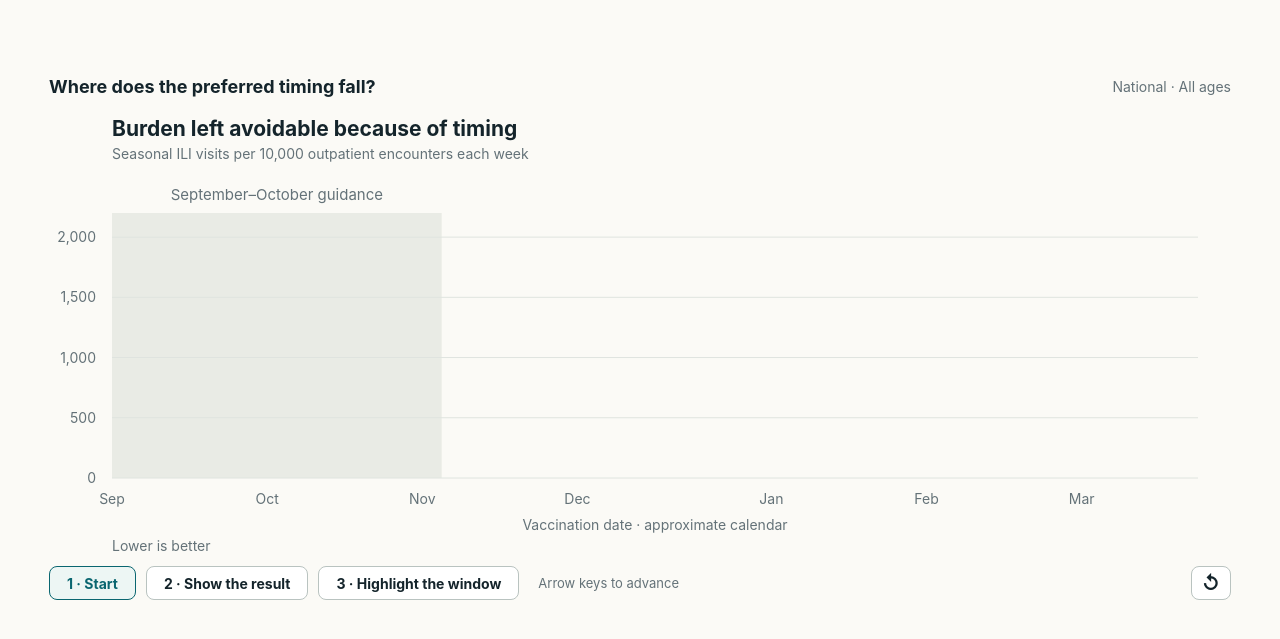
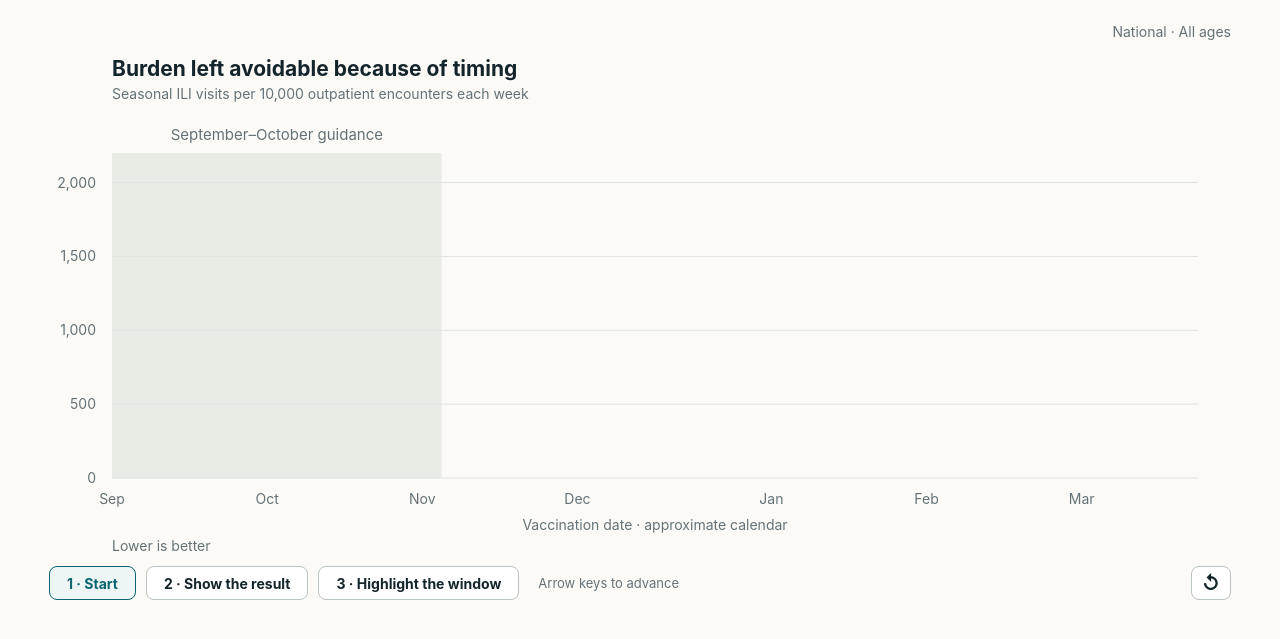
Before and after one commit to ausmeyer/ut-grand-rounds-visuals, a website: page docs/slide-26.html in a window 1280 px wide. Shown: the part 135-774 px from the top of the page. Drawn offline with Linux system fonts and the light colour scheme.

Commit message:
Enlarge slide 26 plot and remove opening prompt

```diff
--- a/docs/slide-26.html
+++ b/docs/slide-26.html
@@ -12,11 +12,11 @@
     body { background:var(--paper); color:var(--ink); font-family:Inter,ui-sans-serif,system-ui,-apple-system,"Segoe UI",sans-serif; }
     .slide { position:absolute; width:1280px; height:720px; left:50%; top:50%; transform:translate(-50%,-50%) scale(var(--scale,1)); transform-origin:center; }
     h1 { position:absolute; left:50px; top:48px; width:1180px; margin:0; font-family:Montserrat,Inter,ui-sans-serif,system-ui,sans-serif; font-size:36px; line-height:1.22; font-weight:550; letter-spacing:-.8px; }
-    .visual { position:absolute; left:20px; top:163px; width:1240px; height:537px; }
-    .topbar { height:36px; padding:0 29px; display:flex; align-items:center; justify-content:space-between; }
+    .visual { position:absolute; left:20px; top:113px; width:1240px; height:587px; }
+    .topbar { height:26px; padding:0 29px; display:flex; align-items:center; justify-content:space-between; }
     #step-copy { font-size:18px; font-weight:650; }
     .scope { font-size:14px; color:var(--muted); }
-    svg { display:block; width:1208px; height:440px; margin:9px 16px 0; overflow:visible; }
+    svg { display:block; width:1208px; height:500px; margin:9px 16px 0; overflow:visible; }
     svg text { fill:var(--ink); font-family:inherit; }
     .axis { font-size:14px; fill:var(--muted); }
     .grid { stroke:#dfe4df; stroke-width:1; }
@@ -36,15 +36,15 @@
     <h1>The primary model favors weeks 47–48</h1>
     <section class="visual" aria-label="National vaccination timing result">
       <header class="topbar"><span id="step-copy"></span><span class="scope">National · All ages</span></header>
-      <svg viewBox="0 0 1208 440" role="img" aria-labelledby="chart-title chart-desc">
+      <svg viewBox="0 0 1208 500" role="img" aria-labelledby="chart-title chart-desc">
         <title id="chart-title">Mean burden left avoidable because of vaccination timing</title>
         <desc id="chart-desc"></desc>
-        <defs><clipPath id="curve-clip"><rect id="trace-window" x="76" y="92" width="1086" height="282"/></clipPath></defs>
+        <defs><clipPath id="curve-clip"><rect id="trace-window" x="76" y="92" width="1086" height="342"/></clipPath></defs>
         <text x="76" y="23" font-size="21" font-weight="650">Burden left avoidable because of timing</text>
         <text class="axis" x="76" y="46">Seasonal ILI visits per 10,000 outpatient encounters each week</text>
-        <rect id="guidance-band" y="100" height="265" fill="#e9ebe5"/>
+        <rect id="guidance-band" y="100" height="325" fill="#e9ebe5"/>
         <text id="guidance-label" y="87" text-anchor="middle" font-size="15" style="fill:var(--muted)">September–October guidance</text>
-        <g id="window-band"><rect id="best-band" y="100" height="265" fill="#dceee9"/></g>
+        <g id="window-band"><rect id="best-band" y="100" height="325" fill="#dceee9"/></g>
         <g id="y-axis"></g>
         <g id="x-axis"></g>
         <g id="result">
@@ -53,8 +53,8 @@
         <g id="highlights">
           <g id="comparison">
             <path id="comparison-leader" fill="none" stroke="#87958f" stroke-width="1.2"/>
-            <text id="comparison-week" y="279" text-anchor="end" font-size="16" style="fill:var(--muted)">Week 44</text>
-            <text id="comparison-value" y="313" text-anchor="end" font-size="32" font-weight="650"></text>
+            <text id="comparison-week" y="339" text-anchor="end" font-size="16" style="fill:var(--muted)">Week 44</text>
+            <text id="comparison-value" y="373" text-anchor="end" font-size="32" font-weight="650"></text>
             <circle id="comparison-point" r="4.8" fill="#933a4b" stroke="#fbfaf6" stroke-width="1.7" data-week="44"/>
           </g>
           <path id="window-leader" fill="none" stroke="#70938e" stroke-width="1.3"/>
@@ -64,11 +64,11 @@
           <text x="695" y="241" font-size="17" style="fill:var(--muted)">at either date</text>
           <g id="window-points"></g>
         </g>
-        <text class="axis" x="619" y="417" text-anchor="middle">Vaccination date · approximate calendar</text>
-        <text class="axis" x="76" y="438">Lower is better</text>
+        <text class="axis" x="619" y="477" text-anchor="middle">Vaccination date · approximate calendar</text>
+        <text class="axis" x="76" y="498">Lower is better</text>
         <g id="curve-key">
-          <line x1="911" x2="941" y1="436" y2="436" stroke="#0a6670" stroke-width="3.6"/>
-          <text class="axis" x="951" y="440">Mean of 5,000 scenarios</text>
+          <line x1="911" x2="941" y1="496" y2="496" stroke="#0a6670" stroke-width="3.6"/>
+          <text class="axis" x="951" y="500">Mean of 5,000 scenarios</text>
         </g>
       </svg>
       <div class="controls">
@@ -86,7 +86,7 @@
     const $ = id => document.getElementById(id);
     const NS = 'http://www.w3.org/2000/svg';
     const X = j => 76 + j / 28 * 1086;
-    const Y = r => 365 - r / DATA.y_max * 265;
+    const Y = r => 425 - r / DATA.y_max * 325;
     const index = week => DATA.candidate_weeks.indexOf(week);
     const reducedMotion = matchMedia('(prefers-reduced-motion:reduce)').matches;
     let stage = 1, animation = 0;
@@ -102,7 +102,7 @@
       element('text',{x:60,y:Y(value)+5,'text-anchor':'end',class:'axis'},$('y-axis'),value.toLocaleString('en-US'));
     }
     for(const [week,month] of [[36,'Sep'],[40,'Oct'],[44,'Nov'],[48,'Dec'],[1,'Jan'],[5,'Feb'],[9,'Mar']])
-      element('text',{x:X(index(week)),y:391,'text-anchor':'middle',class:'axis'},$('x-axis'),month);
+      element('text',{x:X(index(week)),y:451,'text-anchor':'middle',class:'axis'},$('x-axis'),month);
     $('guidance-band').setAttribute('x',X(0));
     $('guidance-band').setAttribute('width',X(8.5)-X(0));
     $('guidance-label').setAttribute('x',(X(0)+X(8.5))/2);
@@ -114,7 +114,7 @@
     $('comparison-point').setAttribute('cx',cx); $('comparison-point').setAttribute('cy',cy);
     $('comparison-week').setAttribute('x',cx-17); $('comparison-value').setAttribute('x',cx-17);
     $('comparison-value').textContent=Math.round(DATA.mean_visits[comparison]);
-    $('comparison-leader').setAttribute('d',`M${cx-7},306 L${cx},306 V${cy-8}`);
+    $('comparison-leader').setAttribute('d',`M${cx-7},366 L${cx},366 V${cy-8}`);
     const mx=(X(low)+X(high))/2, my=Y(DATA.mean_visits[DATA.best_index]);
     $('window-leader').setAttribute('d',`M584,177 H${mx} V${my-10}`);
     $('window-value').textContent=`≈${Math.round(DATA.mean_visits[DATA.best_index])}`;
@@ -126,7 +126,7 @@
       cancelAnimationFrame(animation); stage=value; document.body.dataset.state=value;
       history.replaceState(null,'',`#state=${value}`);
       ['start','curve','window'].forEach((id,i)=>$(id).setAttribute('aria-pressed',value===i+1));
-      $('step-copy').textContent=['','Where does the preferred timing fall?','Average across 5,000 possible scenarios',''][value];
+      $('step-copy').textContent=['','','Average across 5,000 possible scenarios',''][value];
       visible('result',value>=2); visible('curve-key',value>=2);
       visible('window-band',value===3); visible('highlights',value===3);
       $('trace-window').setAttribute('width',1086);
```
Also changed, not shown: specs/slide-26-evidence.md (+3 -3 lines), src/slide-26.html (+17 -17 lines).
